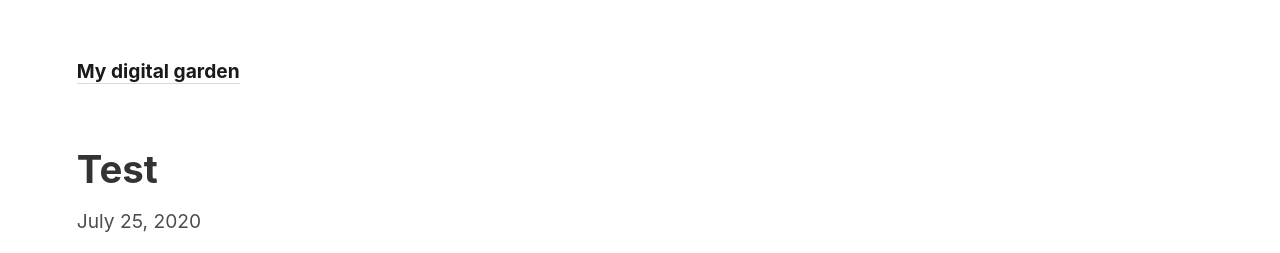
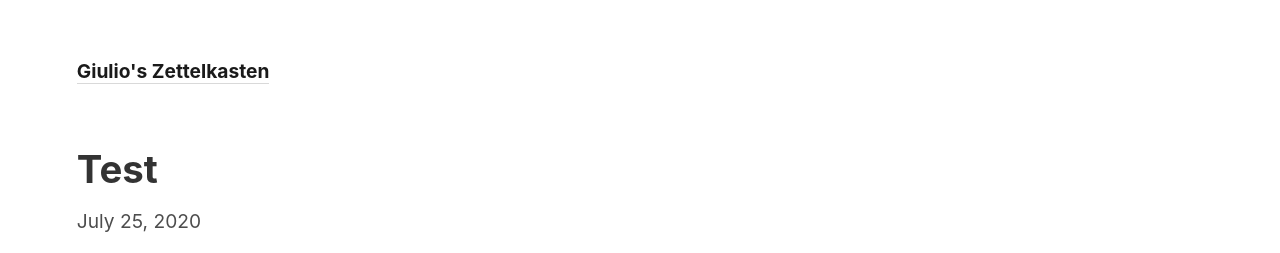
Before and after one commit to thesofakillers/knowledge-base-ui, a Jekyll site: the page built from _notes/2020-07-25T12-11-26Z.md, in a window 1280 px wide. Shown: the top 253 px of the page. Built offline with Jekyll 4.4.1, drawn with Linux system fonts in a browser that asks for light colours.

Commit message:
change title

```diff
--- a/_config.yml
+++ b/_config.yml
@@ -1,4 +1,4 @@
-title:               My digital garden
+title:              Giulio's Zettelkasten
 
 permalink:           pretty
 
```
